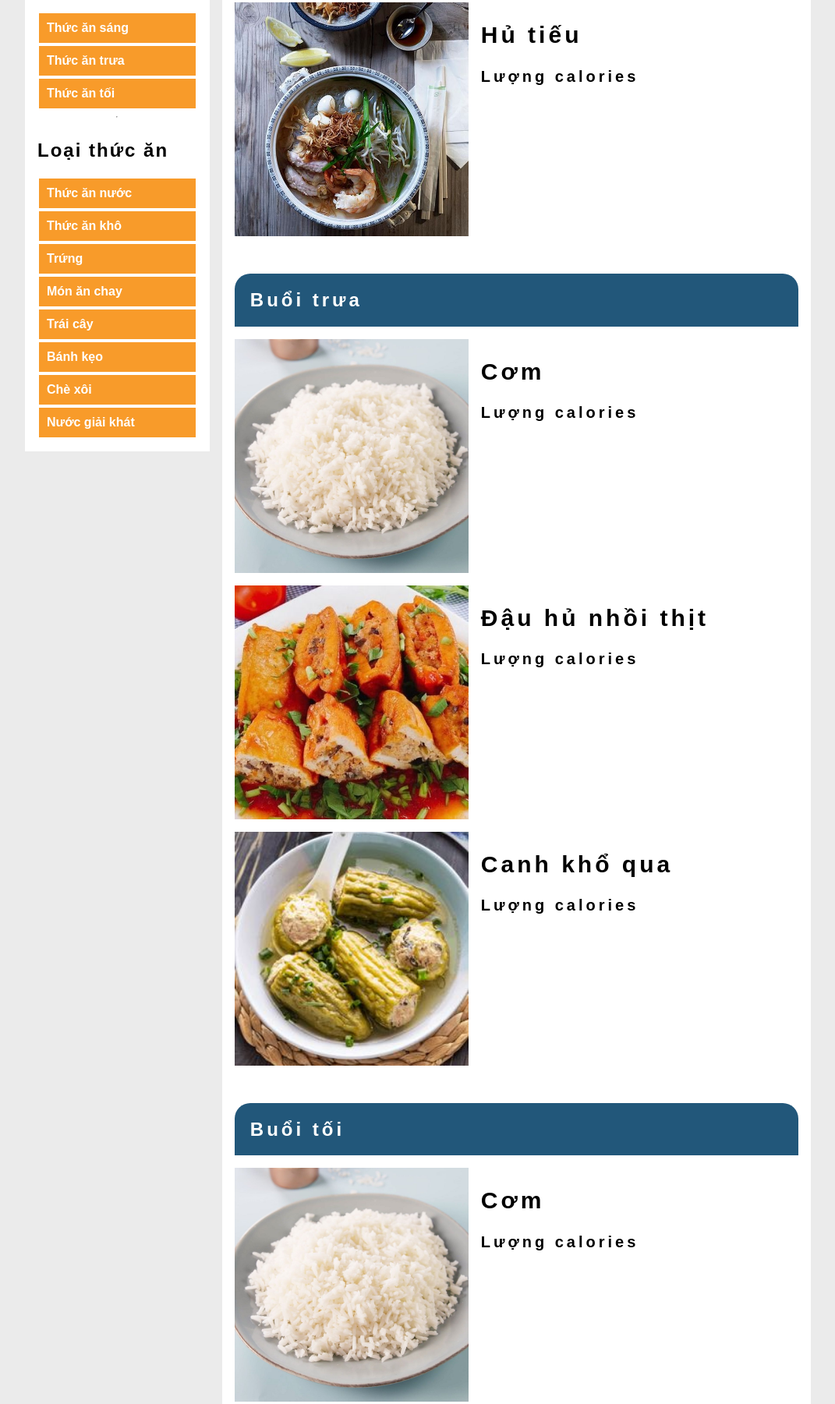
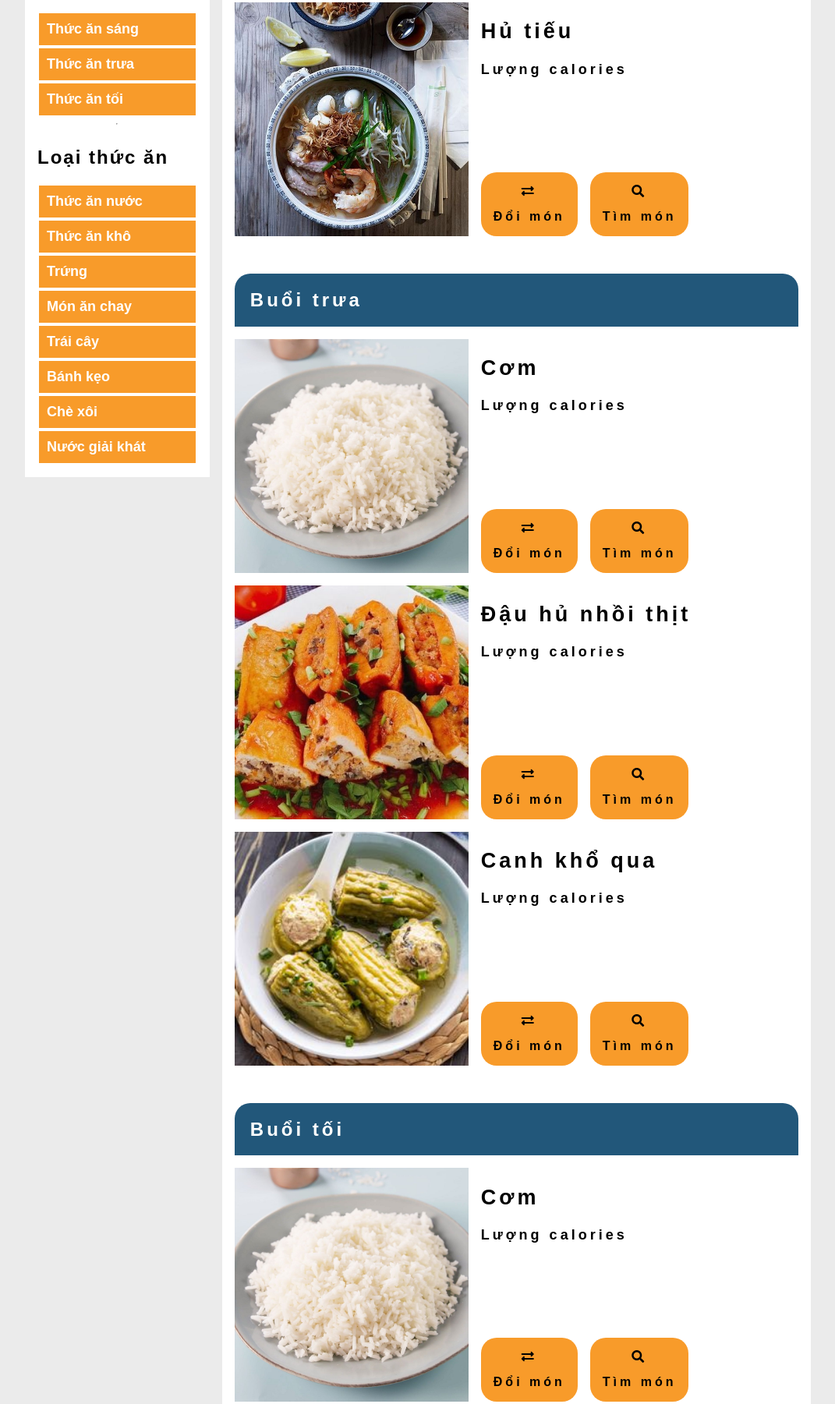
Before and after one commit to hieu291101/GiaiPhap24h, a plain HTML site: page menu.html in a window 1280 px wide. Shown: the part 365-2166 px from the top of the page at 78% size, without its empty margins (104-1175 px from the left). Drawn offline with Linux system fonts and the light colour scheme.

Commit message:
18/4/2020

```diff
--- a/menu.html
+++ b/menu.html
@@ -10,7 +10,7 @@
             <nav>
                 <div class="nav_layout">
                     <div class="logo">
-                        <img src="img/logoCKT.png" alt="">
+                        <a href="./index.html"><img src="img/logoCKT.png" alt=""></a>
                     </div>
 
                     <ul class="nav_links">
@@ -54,7 +54,17 @@
 
                                         <p>Lượng calories</p>
                                     </div>
-                                    <div class="meal_function-items"></div>
+                                    <div class="meal_function-items">
+                                        <div class="meal_function-item">
+                                            <i class="fas fa-exchange-alt meal_function-icon"></i>
+                                            <p>Đổi món</p>
+                                        </div>
+
+                                        <div class="meal_function-item">
+                                            <i class="fas fa-search"></i>
+                                            <p>Tìm món</p>
+                                        </div>
+                                    </div>
                                 </div>
                             </div>
                         </div>
@@ -71,7 +81,17 @@
 
                                         <p>Lượng calories</p>
                                     </div>
-                                    <div class="meal_function-items"></div>
+                                    <div class="meal_function-items">
+                                        <div class="meal_function-item">
+                                            <i class="fas fa-exchange-alt meal_function-icon"></i>
+                                            <p>Đổi món</p>
+                                        </div>
+
+                                        <div class="meal_function-item">
+                                            <i class="fas fa-search"></i>
+                                            <p>Tìm món</p>
+                                        </div>
+                                    </div>
                                 </div>
                             </div>
 
@@ -83,7 +103,17 @@
 
                                         <p>Lượng calories</p>
                                     </div>
-                                    <div class="meal_function-items"></div>
+                                    <div class="meal_function-items">
+                                        <div class="meal_function-item">
+                                            <i class="fas fa-exchange-alt meal_function-icon"></i>
+                                            <p>Đổi món</p>
+                                        </div>
+
+                                        <div class="meal_function-item">
+                                            <i class="fas fa-search"></i>
+                                            <p>Tìm món</p>
+                                        </div>
+                                    </div>
                                 </div>
                             </div>
 
@@ -95,7 +125,17 @@
 
                                         <p>Lượng calories</p>
                                     </div>
-                                    <div class="meal_function-items"></div>
+                                    <div class="meal_function-items">
+                                        <div class="meal_function-item">
+                                            <i class="fas fa-exchange-alt meal_function-icon"></i>
+                                            <p>Đổi món</p>
+                                        </div>
+
+                                        <div class="meal_function-item">
+                                            <i class="fas fa-search"></i>
+                                            <p>Tìm món</p>
+                                        </div>
+                                    </div>
                                 </div>
                             </div>
                         </div>
@@ -112,7 +152,17 @@
 
                                         <p>Lượng calories</p>
                                     </div>
-                                    <div class="meal_function-items"></div>
+                                    <div class="meal_function-items">
+                                        <div class="meal_function-item">
+                                            <i class="fas fa-exchange-alt meal_function-icon"></i>
+                                            <p>Đổi món</p>
+                                        </div>
+
+                                        <div class="meal_function-item">
+                                            <i class="fas fa-search"></i>
+                                            <p>Tìm món</p>
+                                        </div>
+                                    </div>
                                 </div>
                             </div>
 
@@ -124,7 +174,17 @@
 
                                         <p>Lượng calories</p>
                                     </div>
-                                    <div class="meal_function-items"></div>
+                                    <div class="meal_function-items">
+                                        <div class="meal_function-item">
+                                            <i class="fas fa-exchange-alt meal_function-icon"></i>
+                                            <p>Đổi món</p>
+                                        </div>
+
+                                        <div class="meal_function-item">
+                                            <i class="fas fa-search"></i>
+                                            <p>Tìm món</p>
+                                        </div>
+                                    </div>
                                 </div>
                             </div>
 
@@ -136,7 +196,17 @@
 
                                         <p>Lượng calories</p>
                                     </div>
-                                    <div class="meal_function-items"></div>
+                                    <div class="meal_function-items">
+                                        <div class="meal_function-item">
+                                            <i class="fas fa-exchange-alt meal_function-icon"></i>
+                                            <p>Đổi món</p>
+                                        </div>
+
+                                        <div class="meal_function-item">
+                                            <i class="fas fa-search"></i>
+                                            <p>Tìm món</p>
+                                        </div>
+                                    </div>
                                 </div>
                             </div>
                         </div>
@@ -153,7 +223,17 @@
 
                                         <p>Lượng calories</p>
                                     </div>
-                                    <div class="meal_function-items"></div>
+                                    <div class="meal_function-items">
+                                        <div class="meal_function-item">
+                                            <i class="fas fa-exchange-alt meal_function-icon"></i>
+                                            <p>Đổi món</p>
+                                        </div>
+
+                                        <div class="meal_function-item">
+                                            <i class="fas fa-search"></i>
+                                            <p>Tìm món</p>
+                                        </div>
+                                    </div>
                                 </div>
                             </div>
                         </div>
@@ -170,7 +250,17 @@
 
                                         <p>Lượng calories</p>
                                     </div>
-                                    <div class="meal_function-items"></div>
+                                    <div class="meal_function-items">
+                                        <div class="meal_function-item">
+                                            <i class="fas fa-exchange-alt meal_function-icon"></i>
+                                            <p>Đổi món</p>
+                                        </div>
+
+                                        <div class="meal_function-item">
+                                            <i class="fas fa-search"></i>
+                                            <p>Tìm món</p>
+                                        </div>
+                                    </div>
                                 </div>
                             </div>
                         </div>
--- a/styleMenu.css
+++ b/styleMenu.css
@@ -56,6 +56,7 @@
     text-decoration: none;
     color:#333;
     background-color: #f89b2a;
+    font-size: 1.8rem   ;
     padding: 1rem;
     margin: .2rem;
     color: white;
@@ -88,10 +89,13 @@
 
 .meal_layout-function {
     margin: 0 1.6rem;
+    display: flex;
+    flex-direction: column;
+    justify-content: space-between;
 }
 
 .meal_name-diet {
-    font-size: 2rem;
+    font-size: 1.8rem;
 }
 .meal_layout-heading {
     background-color: #22577a;
@@ -122,3 +126,27 @@
     display: flex;
     width: 100%;
 }
+
+.meal_function-items {
+    display: flex;
+
+}
+
+
+.meal_function-item {
+    display: flex;
+    flex-direction: column;
+    align-items: center;
+    margin-right: 1.6rem;
+    width: fit-content;
+    height: max-content;
+    background-color: #f89b2a;
+    padding: 1.6rem;
+    border-radius: 2rem;
+    font-size: medium;
+    font-weight: 700;
+}
+
+.meal_function-item p {
+    margin: 1.6rem 0 0 0;
+}
```
